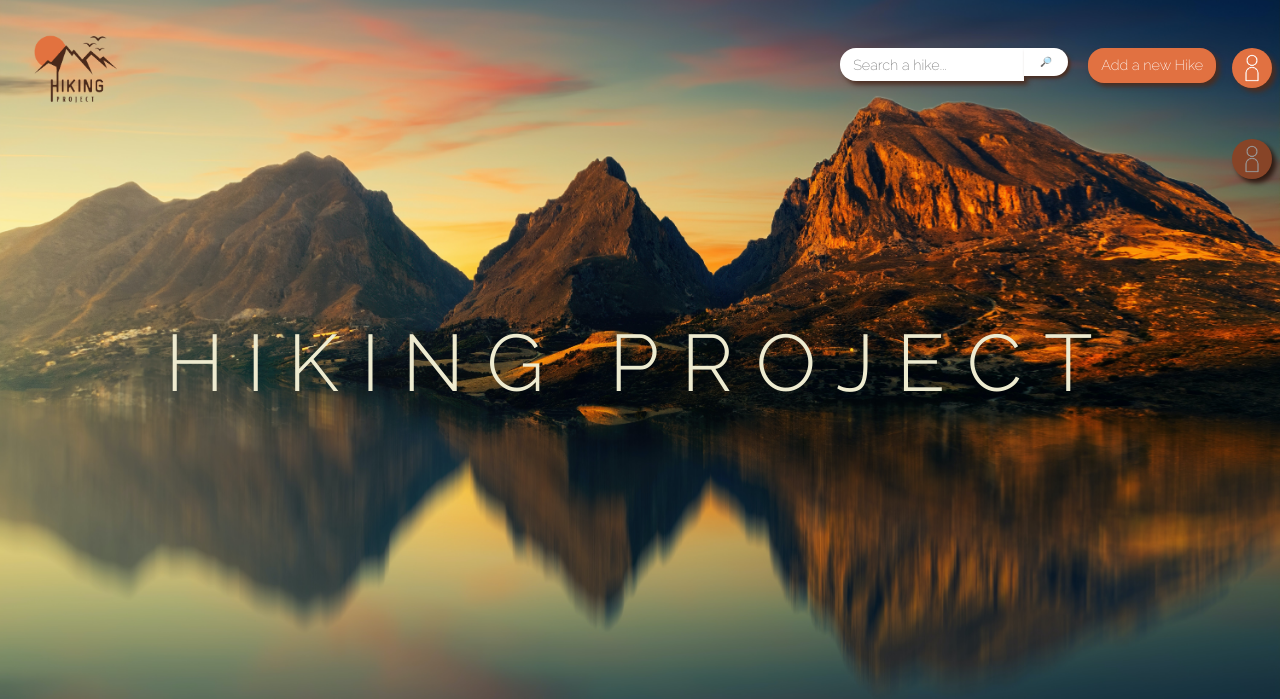
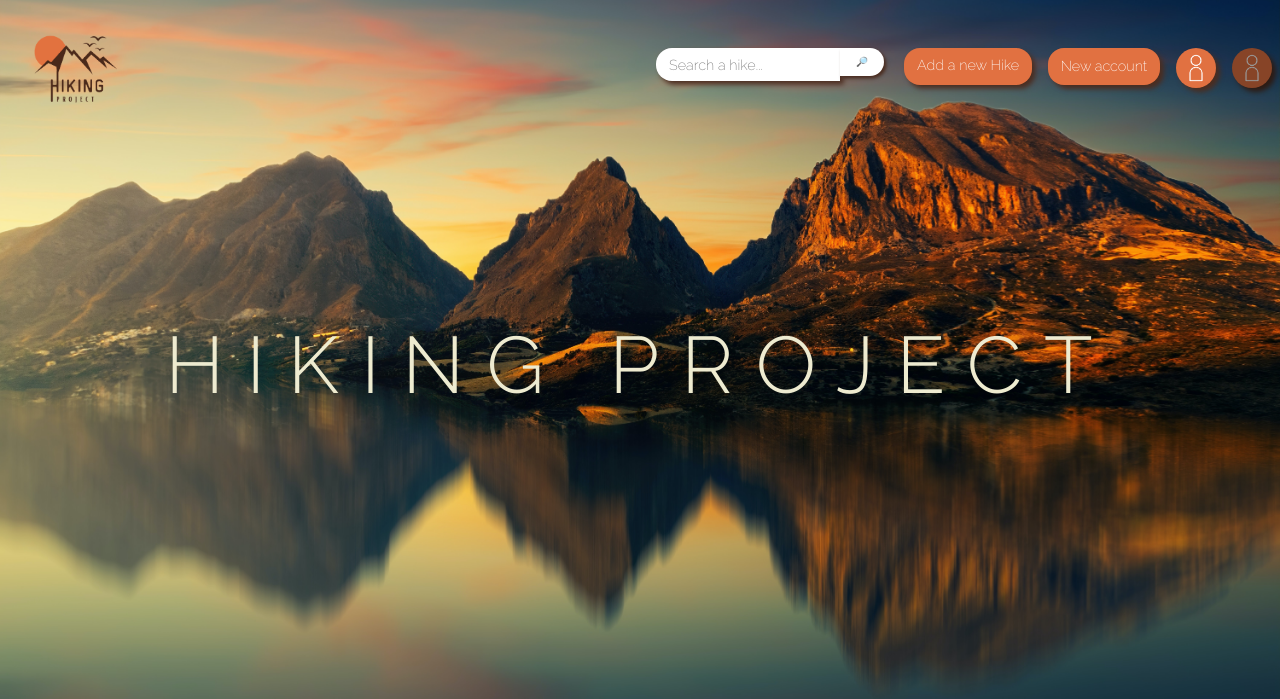
Before and after one commit to Fradven/hikingproject, a PHP site: page / in a window 1280 px wide. Shown: the top 699 px of the page. Run offline with PHP 8.4, Linux system fonts and the light colour scheme; data comes from the database, SQL or seed files in the repository; data that the repository does not hold is empty.

Commit message:
update header

```diff
--- a/src/header.php
+++ b/src/header.php
@@ -37,8 +37,8 @@ if(isset($_GET['s']) AND !empty($_GET['s'])){
 </li>
                 <ul>
                     <li><a href="create.php">Add a new Hike</a></li>
-                    <li><a href="singup.php">New account</a></li>
-                    <li><a href="login.php">Login</a></li>
+                    <li><a href="create.php">New account</a></li>
+                    <li><a href="create.php">Login</a></li>
                     <li><a href="create.php">Logout</a></li>
                     </ul>
 
@@ -71,7 +71,13 @@ if(isset($_GET['s']) AND !empty($_GET['s'])){
     ?>
         </li>
 
-<div class="login">
+
+    <li class="newaccount">
+    <?php echo
+    '<a href="login.php">New account</a>'
+    ?>
+    </li>
+<li class="login">
         <a href="login.php">
             <img src="img/login.png" alt="login">
         </a>
```
